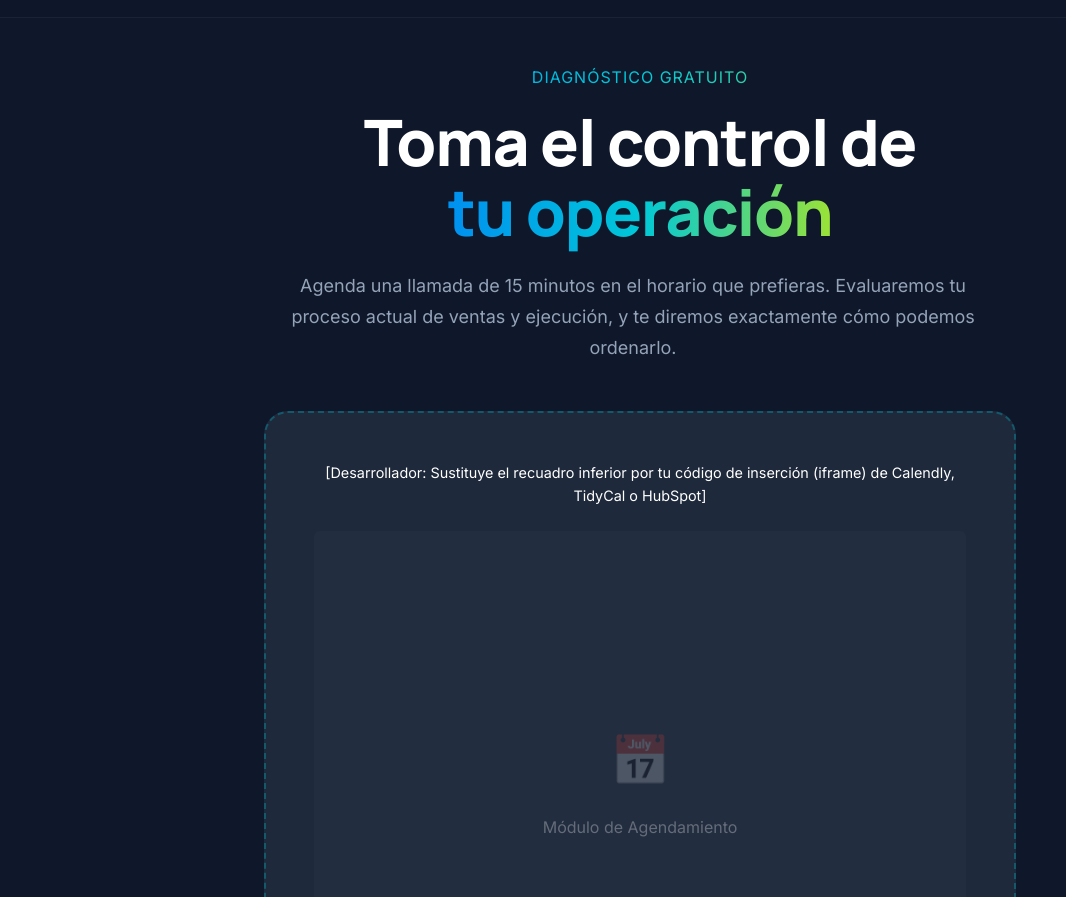
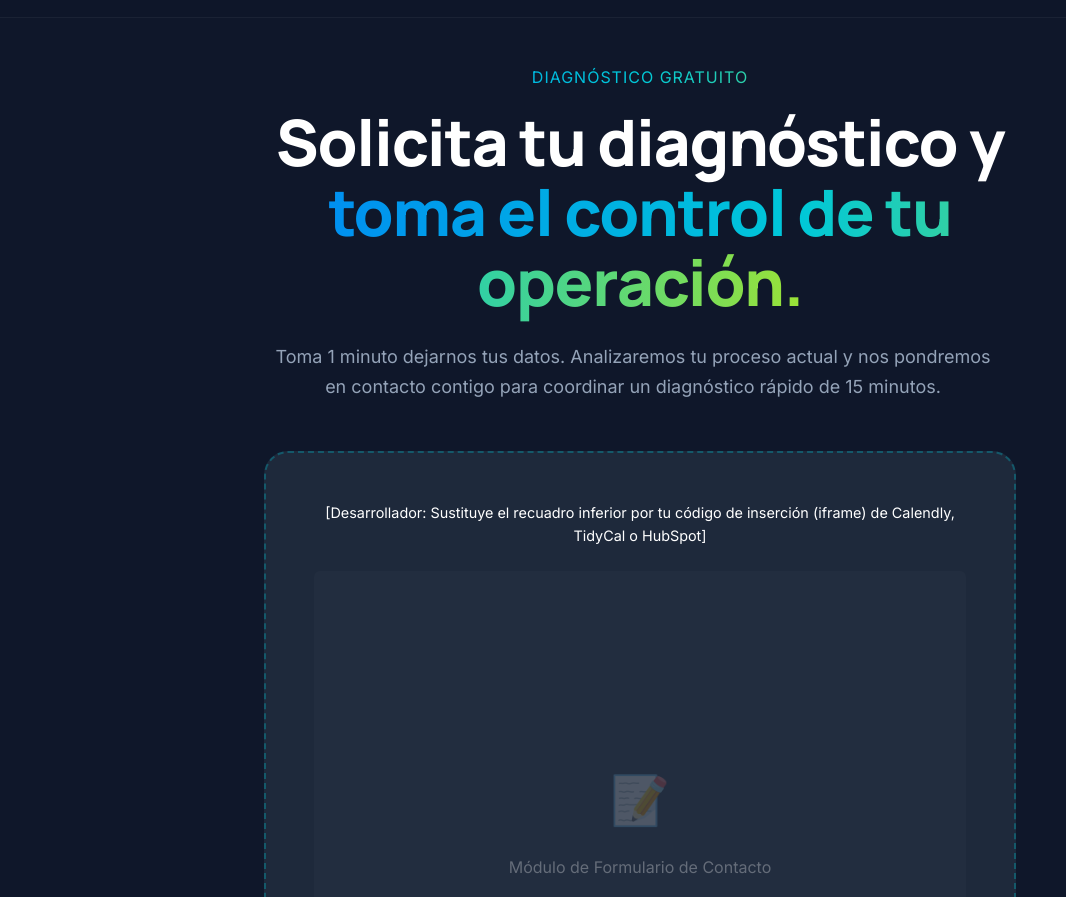
Before and after one commit to joseleo89-glitch/Web-design, a plain HTML site: page agendar.html in a window 1280 px wide. Shown: the part 55-952 px from the top of the page, without its empty margins (0-1066 px from the left). Drawn offline with nearby package versions, Linux system fonts and the light colour scheme.

Commit message:
fix: Update agendar.html messaging to align with form-based lead capture

```diff
--- a/agendar.html
+++ b/agendar.html
@@ -3,8 +3,8 @@
 <head>
     <meta charset="UTF-8">
     <meta name="viewport" content="width=device-width, initial-scale=1.0">
-    <title>Agenda tu Diagnóstico | Mconector</title>
-    <meta name="description" content="Agenda una llamada rápida para evaluar tu negocio y ver cómo Mconector puede ordenar tu operación de servicios.">
+    <title>Solicita tu Diagnóstico | Mconector</title>
+    <meta name="description" content="Déjanos tus datos para evaluar tu negocio y ver cómo Mconector puede ordenar tu operación de servicios con una auditoría rápida.">
     <!-- Google Fonts: Inter para lectura, Manrope para titulares -->
     <link href="https://fonts.googleapis.com/css2?family=Inter:wght@400;500;600&family=Manrope:wght@600;700;800&display=swap" rel="stylesheet">
     <link rel="stylesheet" href="styles.css">
@@ -63,17 +63,17 @@
     <main class="page-content">
         <div class="container" style="text-align: center; max-width: 800px;">
             <p class="text-sm font-semibold text-gradient" style="margin-bottom: 1rem; text-transform: uppercase; letter-spacing: 1px;">DIAGNÓSTICO GRATUITO</p>
-            <h1 class="heading-lg" style="margin-bottom: 1.5rem;">Toma el control de <br><span class="text-gradient">tu operación</span></h1>
+            <h1 class="heading-lg" style="margin-bottom: 1.5rem;">Solicita tu diagnóstico y <br><span class="text-gradient">toma el control de tu operación.</span></h1>
             <p class="subtitle" style="margin-bottom: 3rem; font-size: 1.125rem;">
-                Agenda una llamada de 15 minutos en el horario que prefieras. Evaluaremos tu proceso actual de ventas y ejecución, y te diremos exactamente cómo podemos ordenarlo.
+                Toma 1 minuto dejarnos tus datos. Analizaremos tu proceso actual y nos pondremos en contacto contigo para coordinar un diagnóstico rápido de 15 minutos.
             </p>
 
             <!-- Calendly / HubSpot Inline Embed Placeholder -->
             <div class="booking-placeholder">
                 <p class="text-instructions">[Desarrollador: Sustituye el recuadro inferior por tu código de inserción (iframe) de Calendly, TidyCal o HubSpot]</p>
                 <div class="calendar-mockup">
-                    <span class="calendar-icon">📅</span>
-                    <p style="color: rgba(255,255,255,0.3); font-family: var(--font-primary);">Módulo de Agendamiento</p>
+                    <span class="calendar-icon">📝</span>
+                    <p style="color: rgba(255,255,255,0.3); font-family: var(--font-primary);">Módulo de Formulario de Contacto</p>
                 </div>
             </div>
 
```
